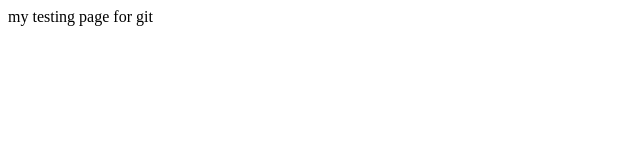
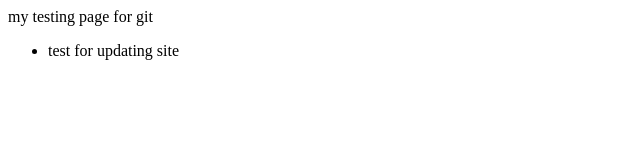
Before and after one commit to codycollicott/Git-RED-lesson, a plain HTML site: page index.html in a window 1280 px wide. Shown: the whole page, without its empty margins (0-640 px from the left). Drawn offline with Linux system fonts and the light colour scheme.

Commit message:
new commit for updating test

```diff
--- a/index.html
+++ b/index.html
@@ -5,5 +5,9 @@
   <body>
     <!-- test comment for gitting -->
     <p> my testing page for git </p>
+    <ul>
+      <li> test for updating site </li>
+    </ul>
+    <!-- end of test thing -->
   </body>
 </html>
```
